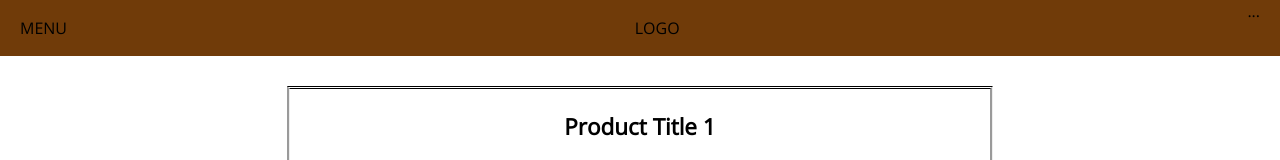
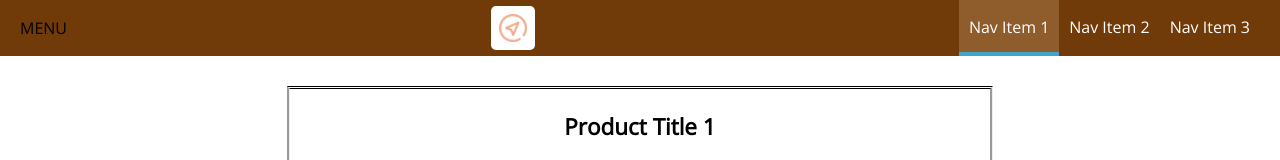
Before and after one commit to ozkany/best-finds-0, a React (Create React App) app: page / in a window 1280 px wide. Shown: the top 160 px of the page. Built offline with nearby package versions, Linux system fonts and the light colour scheme.

Commit message:
add nav items

```diff
--- /dev/null
+++ b/src/components/Logo/Logo.js
@@ -0,0 +1,12 @@
+import React from "react";
+import styles from "./Logo.module.css";
+
+import burgerLogo from "../../assets/images/logo.png";
+
+const logo = () => (
+  <div className={styles.Logo}>
+    <img src={burgerLogo} alt="Best Finds" />
+  </div>
+);
+
+export default logo;
--- /dev/null
+++ b/src/components/Logo/Logo.module.css
@@ -0,0 +1,11 @@
+.Logo {
+  background-color: white;
+  padding: 8px;
+  height: 80%;
+  box-sizing: border-box;
+  border-radius: 5px;
+}
+
+.Logo img {
+  height: 100%;
+}
--- /dev/null
+++ b/src/components/Navigation/NavigationItems/NavigationItem/NavigationItem.js
@@ -0,0 +1,13 @@
+import React from "react";
+
+import styles from "./NavigationItem.module.css";
+
+const navigationItem = props => (
+  <li className={styles.NavigationItem}>
+    <a href={props.link} className={props.active ? styles.active : null}>
+      {props.children}
+    </a>
+  </li>
+);
+
+export default navigationItem;
--- /dev/null
+++ b/src/components/Navigation/NavigationItems/NavigationItem/NavigationItem.module.css
@@ -0,0 +1,25 @@
+.NavigationItem {
+  margin: 0;
+  box-sizing: border-box;
+  display: flex;
+  height: 100%;
+  align-items: center;
+}
+
+.NavigationItem a {
+  color: white;
+  text-decoration: none;
+  height: 100%;
+  padding: 16px 10px;
+  border-bottom: 4px solid transparent;
+  box-sizing: border-box;
+  display: block;
+}
+
+.NavigationItem a:hover,
+.NavigationItem a:active,
+.NavigationItem a.active {
+  background-color: #8f5c2c;
+  border-bottom: 4px solid #40a4c8;
+  color: white;
+}
--- /dev/null
+++ b/src/components/Navigation/NavigationItems/NavigationItems.js
@@ -0,0 +1,16 @@
+import React from "react";
+
+import NavigationItem from "./NavigationItem/NavigationItem";
+import styles from "./NavigationItems.module.css";
+
+const navigationItems = () => (
+  <ul className={styles.NavigationItems}>
+    <NavigationItem link="/" active>
+      Nav Item 1
+    </NavigationItem>
+    <NavigationItem link="/">Nav Item 2</NavigationItem>
+    <NavigationItem link="/">Nav Item 3</NavigationItem>
+  </ul>
+);
+
+export default navigationItems;
--- /dev/null
+++ b/src/components/Navigation/NavigationItems/NavigationItems.module.css
@@ -0,0 +1,8 @@
+.NavigationItems {
+  margin: 0;
+  padding: 0;
+  list-style: none;
+  display: flex;
+  align-items: center;
+  height: 100%;
+}
--- a/src/components/Navigation/Toolbar/Toolbar.js
+++ b/src/components/Navigation/Toolbar/Toolbar.js
@@ -1,12 +1,16 @@
 import React from "react";
 
 import styles from "./Toolbar.module.css";
+import Logo from "../../Logo/Logo";
+import NavigationItems from "../NavigationItems/NavigationItems";
 
 const toolbar = props => (
   <header className={styles.Toolbar}>
     <div>MENU</div>
-    <div>LOGO</div>
-    <nav>...</nav>
+    <Logo />
+    <nav>
+      <NavigationItems />
+    </nav>
   </header>
 );
 
```
Also changed, not shown: src/assets/images/logo.png (added), src/logo.svg (deleted).
